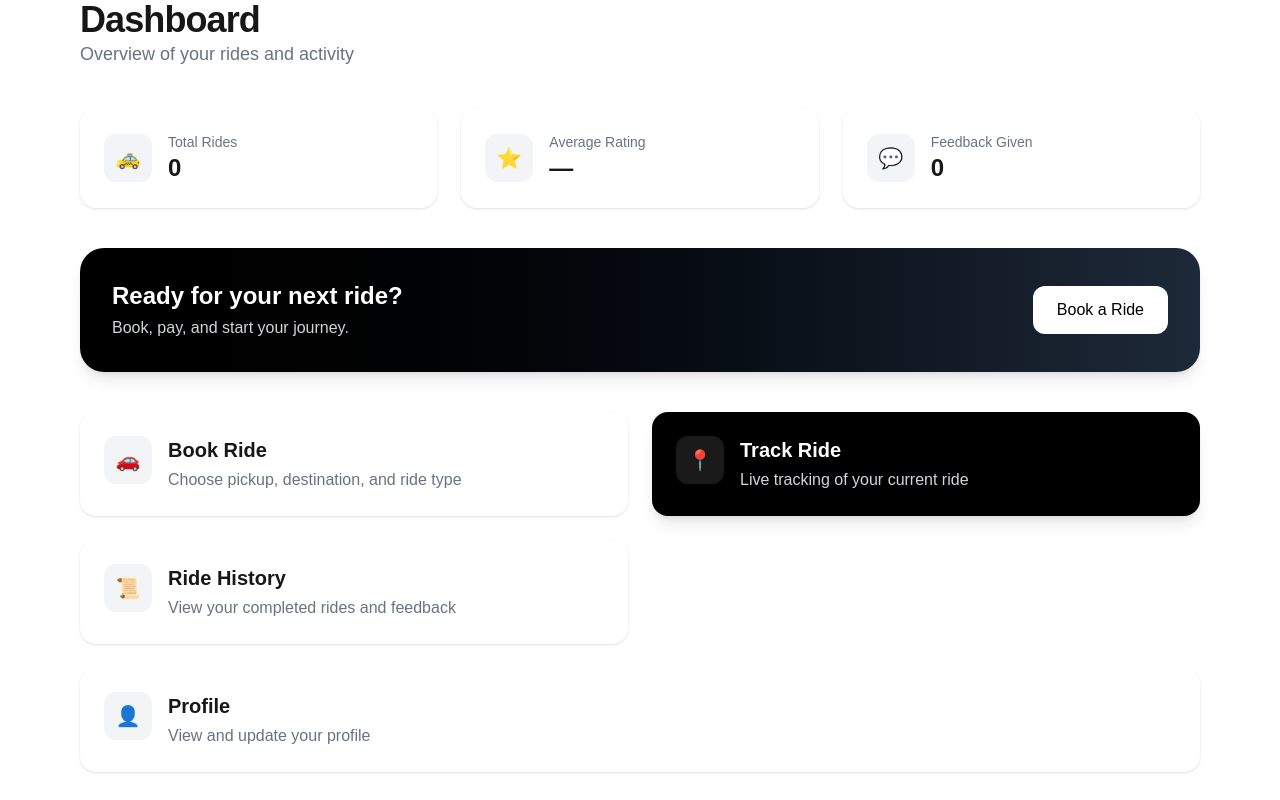
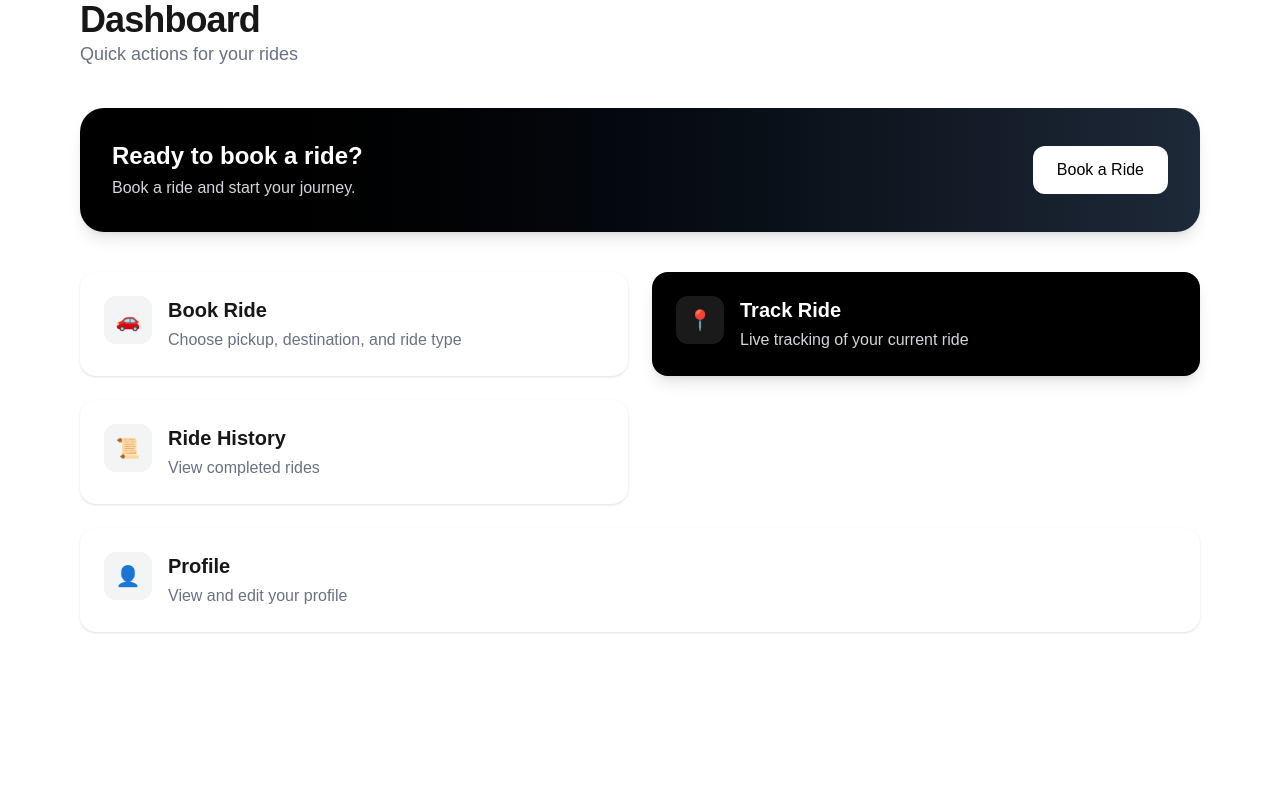
Before and after one commit to Astolsko/FJ-FE-R2-Deepanshu-Kumar-National-Institute-of-technology-Delhi-, a Next.js app: page /dashboard in a window 1280 px wide. Built offline with nearby package versions, Linux system fonts and the light colour scheme.

Commit message:
dashboard changes

```diff
--- a/src/app/dashboard/page.tsx
+++ b/src/app/dashboard/page.tsx
@@ -3,45 +3,13 @@
 import Link from "next/link";
 import { useEffect, useState } from "react";
 
-type RideHistoryItem = {
-  rating: number;
-  comment: string;
-};
-
 export default function DashboardPage() {
   const [hasActiveRide, setHasActiveRide] = useState(false);
-  const [totalRides, setTotalRides] = useState(0);
-  const [avgRating, setAvgRating] = useState(0);
-  const [feedbackCount, setFeedbackCount] = useState(0);
 
   useEffect(() => {
-    // Active ride check
     const activeRide = localStorage.getItem("activeRide");
     const paymentDone = localStorage.getItem("paymentDone");
     setHasActiveRide(!!(activeRide && paymentDone));
-
-    // Stats from ride history
-    const history: RideHistoryItem[] = JSON.parse(
-      localStorage.getItem("rideHistory") || "[]"
-    );
-
-    setTotalRides(history.length);
-
-    if (history.length > 0) {
-      const totalRating = history.reduce(
-        (sum, ride) => sum + (ride.rating || 0),
-        0
-      );
-
-      setAvgRating(
-        Number((totalRating / history.length).toFixed(1))
-      );
-
-      setFeedbackCount(
-        history.filter((r) => r.comment && r.comment.trim() !== "")
-          .length
-      );
-    }
   }, []);
 
   return (
@@ -52,27 +20,8 @@ export default function DashboardPage() {
           Dashboard
         </h1>
         <p className="text-gray-500 text-lg">
-          Overview of your rides and activity
+          Quick actions for your rides
         </p>
-      </div>
-
-      {/* STATS */}
-      <div className="grid md:grid-cols-3 gap-6">
-        <StatCard
-          title="Total Rides"
-          value={totalRides}
-          icon="🚕"
-        />
-        <StatCard
-          title="Average Rating"
-          value={totalRides === 0 ? "—" : `${avgRating} ⭐`}
-          icon="⭐"
-        />
-        <StatCard
-          title="Feedback Given"
-          value={feedbackCount}
-          icon="💬"
-        />
       </div>
 
       {/* Primary Action */}
@@ -82,12 +31,12 @@ export default function DashboardPage() {
             <h2 className="text-2xl font-semibold">
               {hasActiveRide
                 ? "Your ride is in progress"
-                : "Ready for your next ride?"}
+                : "Ready to book a ride?"}
             </h2>
             <p className="text-gray-300 mt-1">
               {hasActiveRide
-                ? "Track your current ride in real time."
-                : "Book, pay, and start your journey."}
+                ? "Track your current ride."
+                : "Book a ride and start your journey."}
             </p>
           </div>
 
@@ -108,6 +57,7 @@ export default function DashboardPage() {
           desc="Choose pickup, destination, and ride type"
           icon="🚗"
         />
+
         <NavCard
           href="/track-ride"
           title="Track Ride"
@@ -115,16 +65,18 @@ export default function DashboardPage() {
           icon="📍"
           highlight
         />
+
         <NavCard
           href="/ride-history"
           title="Ride History"
-          desc="View your completed rides and feedback"
+          desc="View completed rides"
           icon="📜"
         />
+
         <NavCard
           href="/profile"
           title="Profile"
-          desc="View and update your profile"
+          desc="View and edit your profile"
           icon="👤"
           full
         />
@@ -133,29 +85,7 @@ export default function DashboardPage() {
   );
 }
 
-/* ---------- Components ---------- */
-
-function StatCard({
-  title,
-  value,
-  icon,
-}: {
-  title: string;
-  value: string | number;
-  icon: string;
-}) {
-  return (
-    <div className="bg-white rounded-2xl shadow p-6 flex items-center gap-4">
-      <div className="w-12 h-12 rounded-xl bg-gray-100 flex items-center justify-center text-xl">
-        {icon}
-      </div>
-      <div>
-        <p className="text-gray-500 text-sm">{title}</p>
-        <p className="text-2xl font-semibold">{value}</p>
-      </div>
-    </div>
-  );
-}
+/* ---------- Card Component ---------- */
 
 function NavCard({
   href,
--- a/src/app/feedback/page.tsx
+++ b/src/app/feedback/page.tsx
@@ -44,7 +44,7 @@ export default function FeedbackPage() {
     localStorage.removeItem("activeRideDetails");
     localStorage.removeItem("ridePayment");
 
-    router.push("/ride-history");
+    router.push("/dashboard");
   };
 
   return (
```
